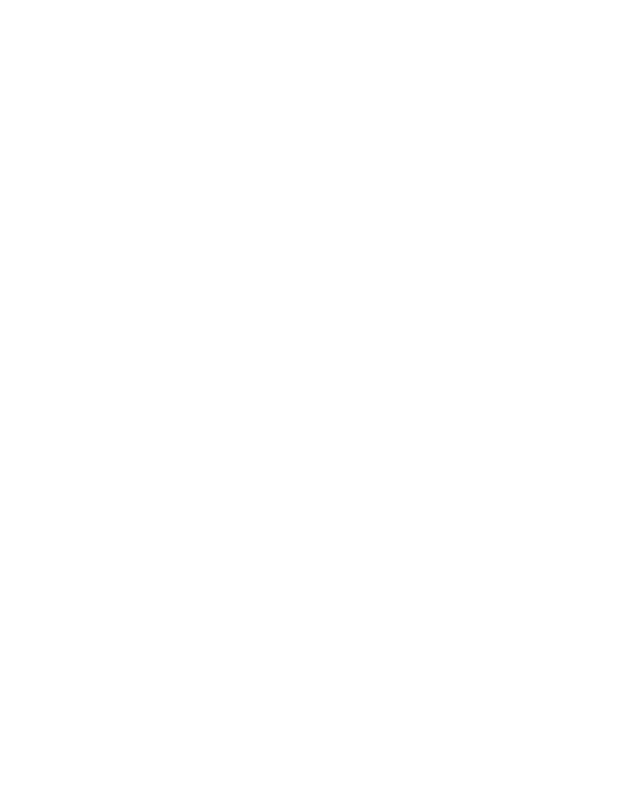
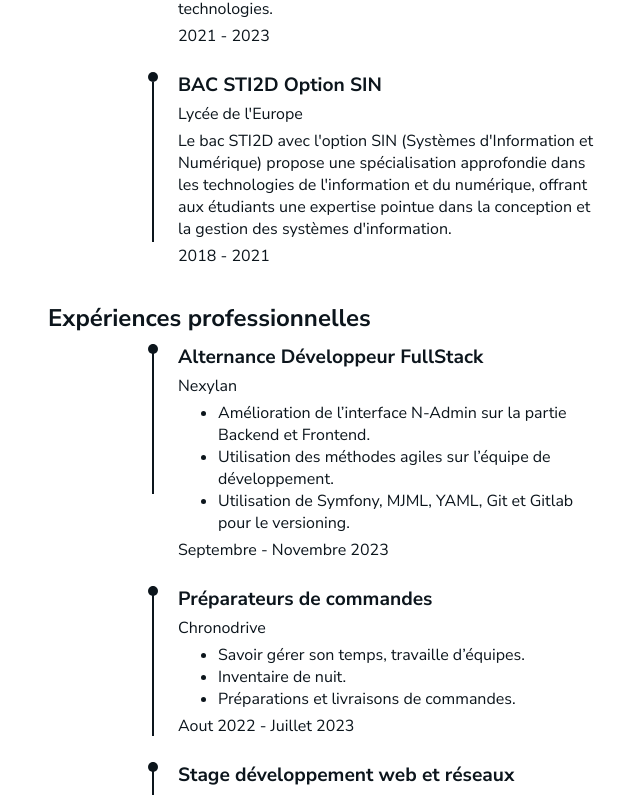
Before and after one commit to paul59-dev/Portfolio, a React (Create React App) app: page /about in a window 1280 px wide. Shown: the part 937-1732 px from the top of the page, without its empty margins (268-908 px from the left). Before the commit the page ends 800 px from the top, so only its background shows below. Built offline with nearby package versions, Linux system fonts and the light colour scheme.

Commit message:
feat: add component about

```diff
--- /dev/null
+++ b/public/data/workInformation.json
@@ -0,0 +1,32 @@
+[
+    {
+        "company": "Nexylan",
+        "year": "Septembre - Novembre 2023",
+        "post": "Alternance Développeur FullStack",
+        "listOfInformations": [
+            "Amélioration de l’interface N-Admin sur la partie Backend et Frontend.",
+            "Utilisation des méthodes agiles sur l’équipe de développement.",
+            "Utilisation de Symfony, MJML, YAML, Git et Gitlab pour le versioning."
+        ]
+    },
+    {
+        "company": "Chronodrive",
+        "year": "Aout 2022 - Juillet 2023",
+        "post": "Préparateurs de commandes",
+        "listOfInformations": [
+            "Savoir gérer son temps, travaille d’équipes.",
+            "Inventaire de nuit.",
+            "Préparations et livraisons de commandes."
+        ]
+    },
+    {
+        "company": "Cottage des Flandres",
+        "year": "Mai - Juillet 2023",
+        "post": "Stage développement web et réseaux",
+        "listOfInformations": [
+            "Réorganisation d'une baie de brassage.",
+            "Support informatique par téléphone.",
+            "Création d'un site web intranet de réservation de salle de réunion."
+        ]
+    }
+]
--- /dev/null
+++ b/src/components/Formations.jsx
@@ -0,0 +1,17 @@
+import React from 'react';
+
+const Formations = ({ title, institution, information, year }) => {
+    return (
+        <div className="formation-item">
+            <div className="bullet"></div>
+            <div className="content">
+                <h3>{title}</h3>
+                <p>{institution}</p>
+                <p>{information}</p>
+                <p>{year}</p>
+            </div>
+        </div>
+    );
+};
+
+export default Formations;
--- /dev/null
+++ b/src/components/Work.jsx
@@ -0,0 +1,21 @@
+import React from 'react';
+
+const Work = ({ post, compagny, informations, year }) => {
+    return (
+        <div className="work-item">
+            <div className="bullet"></div>
+            <div className="content">
+                <h3>{post}</h3>
+                <p>{compagny}</p>
+                <ul>
+                    {informations.map((info, index) => (
+                        <li key={index}>{info}</li>
+                    ))}
+                </ul>
+                <p>{year}</p>
+            </div>
+        </div>
+    );
+};
+
+export default Work;
--- a/src/pages/About.jsx
+++ b/src/pages/About.jsx
@@ -1,12 +1,43 @@
-import React from 'react';
+import React, { useState, useEffect } from 'react';
+import axios from 'axios';
 import Header from '../components/Header';
 import Navigation from '../components/Navigation';
+import Formations from '../components/Formations';
+import Work from '../components/Work';
 
 const About = () => {
+    const [data, setData] = useState([]);
+
+    useEffect(() => {
+        axios.get("/data/workInformation.json")
+        .then((res) => setData(res.data))
+        .catch((error) => {
+            console.error('Erreur lors de la récupération des données:', error);
+        });
+    }, []);
     return (
         <div className="about">
             <Header />
             <Navigation />
+            <section>
+                <h2>Formations</h2>
+                <div className="formations">
+                    <Formations title="RNCP niveau 6 CDNT" institution="Aston By SQLI" information="Le titre RNCP au niveau CDNT certifie les compétences du professionnel en tant que Concepteur Développeur de Nouvelles Technologies, démontrant ainsi son expertise dans la création et le développement de solutions innovantes." year="2023 - 2025" />
+                    <Formations title="BTS SNIR Option A" institution="Lycée de l'Europe" information="Le BTS SNIR, Systèmes Numériques en Informatique et Réseaux, prépare les étudiants à devenir des professionnels compétents dans la conception et le développement de systèmes informatiques et réseaux, offrant ainsi une expertise pointue dans les nouvelles technologies." year="2021 - 2023" />
+                    <Formations title="BAC STI2D Option SIN" institution="Lycée de l'Europe" information="Le bac STI2D avec l'option SIN (Systèmes d'Information et Numérique) propose une spécialisation approfondie dans les technologies de l'information et du numérique, offrant aux étudiants une expertise pointue dans la conception et la gestion des systèmes d'information." year="2018 - 2021" />
+                </div>
+                <h2>Expériences professionnelles</h2>
+                <div className="works">
+                    {data.map((item, index) => (
+                        <Work
+                            post={item.post}
+                            compagny={item.company}
+                            informations={item.listOfInformations}
+                            year={item.year}
+                        />
+                    ))}
+                </div>
+            </section>
         </div>
     );
 };
--- a/src/styles/_settings.scss
+++ b/src/styles/_settings.scss
@@ -17,6 +17,7 @@
     margin: 0;
     padding: 0;
     box-sizing: border-box;
+    scroll-behavior: smooth;
 }
 
 body {
@@ -24,6 +25,11 @@
     width: 100%;
     height: 100vh;
     font-family: $fontFamily-1;
+}
+
+/* Styles de la barre de défilement */
+::-webkit-scrollbar {
+    width: 0px; /* Largeur de la barre de défilement */
 }
 
 li {
@@ -40,4 +46,8 @@
     margin: 0 auto;
     padding: 20px;
     transition: width 0.5s ease;
+
+    section {
+        padding: 20px 40px;
+    }
 }
--- /dev/null
+++ b/src/styles/components/_formations.scss
@@ -0,0 +1,38 @@
+.formation-item {
+    display: flex;
+    align-items: flex-start;
+    margin-bottom: 20px;
+
+    .bullet {
+      position: relative;
+
+      &::before {
+        content: '';
+        position: absolute;
+        left: 4px; /* Ajustez la distance de la ligne par rapport au rond */
+        top: 10px; /* Décalez la ligne vers le bas */
+        height: calc(100% + 150px); /* Hauteur de la ligne jusqu'à l'élément <p>{year}</p> */
+        width: 2px; /* Largeur de la ligne noire */
+        background-color: $black;
+      }
+
+      width: 10px;
+      height: 10px;
+      background-color: $black;
+      border-radius: 50%;
+      margin-right: 20px;
+    }
+
+    .content {
+      flex: 1;
+
+      h3 {
+        margin: 0;
+        font-size: 1.2em;
+      }
+
+      p {
+        margin: 5px 0;
+      }
+    }
+  }
--- /dev/null
+++ b/src/styles/components/_works.scss
@@ -0,0 +1,49 @@
+.work-item {
+    display: flex;
+    align-items: flex-start;
+    margin-bottom: 20px;
+
+    .bullet {
+      position: relative;
+
+      &::before {
+        content: '';
+        position: absolute;
+        left: 4px; /* Ajustez la distance de la ligne par rapport au rond */
+        top: 0; /* Alignez la ligne avec le haut du rond */
+        height: 150px; /* Hauteur de la ligne jusqu'à l'élément <p>{year}</p> */
+        width: 2px; /* Largeur de la ligne noire */
+        background-color: $black;
+      }
+
+      width: 10px;
+      height: 10px;
+      background-color: $black;
+      border-radius: 50%;
+      margin-right: 20px;
+    }
+
+    .content {
+      flex: 1;
+
+      h3 {
+        margin: 0;
+        font-size: 1.2em;
+      }
+
+      p {
+        margin: 5px 0;
+      }
+
+      ul {
+        list-style-type: none;
+        padding: 0;
+        margin: 0;
+
+        li {
+          margin-left: 40px; /* Ajustez l'espacement à gauche pour les éléments de la liste */
+          list-style-type: disc;
+        }
+      }
+    }
+}
--- a/src/styles/index.scss
+++ b/src/styles/index.scss
@@ -1,4 +1,7 @@
 @import "./settings";
 @import "./pages/home";
+@import "./pages/about";
+@import "./components/works";
+@import "./components/formations";
 @import "./components/header";
 @import "./components/navigation";
--- /dev/null
+++ b/src/styles/pages/_about.scss
@@ -0,0 +1,9 @@
+.about {
+
+    section {
+
+        .formations, .works {
+            padding: 10px 100px;
+        }
+    }
+}
--- a/src/styles/pages/_home.scss
+++ b/src/styles/pages/_home.scss
@@ -1,10 +1,8 @@
 .home {
 
     section {
-        padding: 0 40px;
 
         .grid-container {
-            margin: 20px 0;
             display: grid;
             grid-template-columns: repeat(auto-fill, minmax(250px, 1fr));
             gap: 20px;
```
